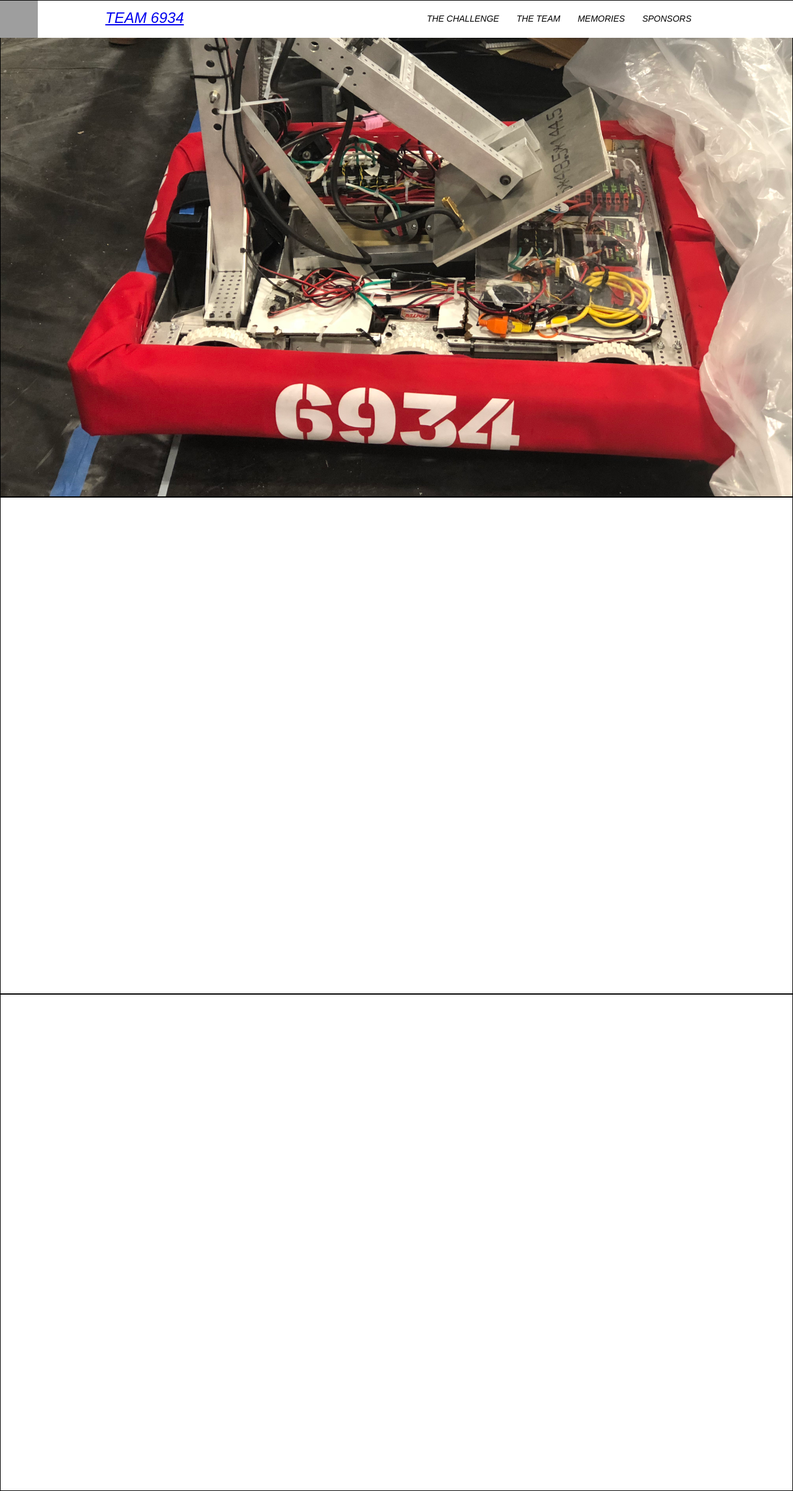
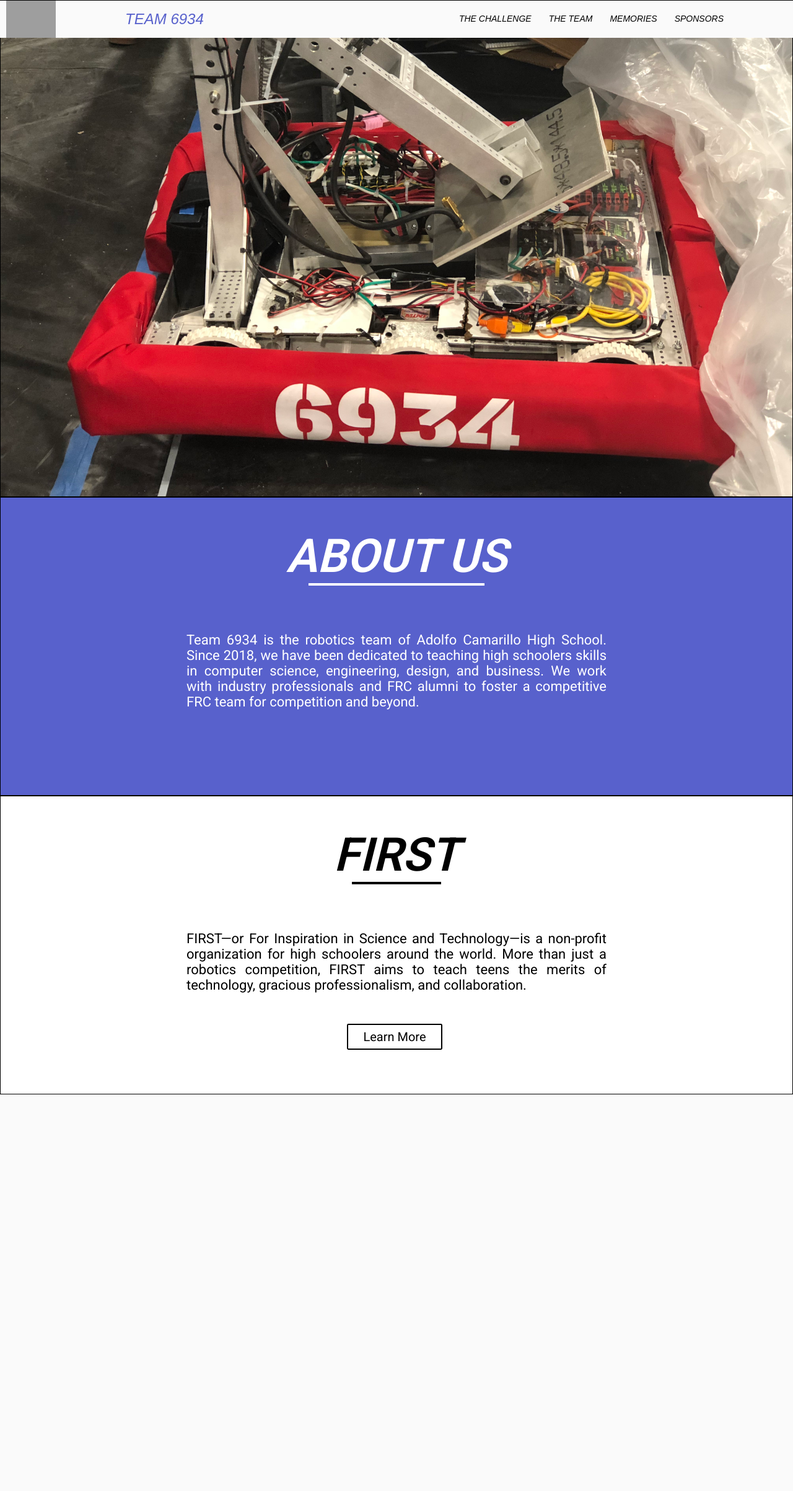
Before and after one commit to ACHS-Robotics/website, a PHP site: page /IndexV2.html in a window 1280 px wide. Shown: the whole page at 62% size. After the commit the page ends 1766 px from the top, so only its background shows below. Run offline with PHP 8.4, Linux system fonts and the light colour scheme; grey boxes are pictures that could not be loaded.

Commit message:
Added Base "About Us" and "FIRST" to Index
Also re scaled some values from px to em for better resizability

```diff
--- a/IndexV2.html
+++ b/IndexV2.html
@@ -4,6 +4,7 @@
         <meta charset="UTF-8">
         <title>Welcome</title>
         <link rel="stylesheet" href=IndexV2stylesheet.css>
+
         <style type="text/css">
             body{ font: 14px sans-serif; text-align: center; }
         </style>
@@ -13,8 +14,7 @@
         <section id="robot-background";>
                 <nav>
                             <img src="assets/scorps-techv2.png" id="logo">
-                            <p><a href="IndexV2.html"><i>TEAM 6934</i></a></p>
-
+                            <p><a href="IndexV2.html" id="name"><i>TEAM 6934</i></a></p>
                         <ul>
                             <li><a href="2020.html"><i>THE CHALLENGE</i></a></li>
                             <li><a href="team.html"> <i>THE TEAM</i></a></li>
@@ -24,7 +24,7 @@
                                     <li><a href="gallery2020.html"> <i>2020 Season</i></a></li>
                                 </ul>
                             </li>
-                            <li><a><i>SPONSORS</i></a></li>
+                            <li><a href="#"><i>SPONSORS</i></a></li>
 
                         </ul>
                     </nav>
@@ -32,18 +32,33 @@
     </header>
 
     <main>
+        <section id="about">
+            <div class="about-container">
+                <h><i>ABOUT US</i></h>
+                <div class="about-horiz-line"> </div>
+                <p> Team 6934 is the robotics team of Adolfo Camarillo High School. Since 2018, we have been dedicated to teaching high schoolers skills in computer science, engineering, design, and business.
+                We work with industry professionals and FRC alumni to foster a competitive FRC team for competition and beyond.
+                </p>
+            </div>
+            <div>
+
+            </div>
+        </section>
         <section id="FIRST">
-        <div>
-            <p>
-            </p>
+        <div class="first-container">
+                <h><i>FIRST</i></h>
+                <div class="first-horiz-line"> </div>
+                <p> FIRST—or For Inspiration in Science and Technology—is a non-profit organization for high schoolers around the world. More than just a robotics competition,
+                    FIRST aims to teach teens the merits of technology, gracious professionalism, and collaboration.
+                </p>
+                <a href="https://www.firstinspires.org/" class="button1">Learn More</a>
+
         </div>
         </section>
-        <section id="about">
+
+        <setion id="contact">
 
         </section>
-        <setion id="contact">
-
-        </setion>
     </main>
 </body>
 </html>
--- a/IndexV2stylesheet.css
+++ b/IndexV2stylesheet.css
@@ -1,6 +1,7 @@
+@import url('https://fonts.googleapis.com/css?family=Roboto:400,600');
+
 *{
 	 margin:0;
-	 padding:0;
  }
 
  body{
@@ -11,24 +12,36 @@
  nav{
 	position: fixed;
 	 width:100%;
-	 height:60px;
-	 background-color:rgb(255,255,255);
-
+	 height:4.28em;
+	 /*height:60px*/
+	 background-color:rgb(250,250,250);
  }
 
  nav p{
-	margin-left: 150px;
+	margin-left: 7em;
+	/*margin-left:150px;*/
 	 font-family:arial;
 	 color:black;
 	 font-size:24px;
-	 line-height:55px;
+	 line-height:2.5em;
+	 /*line-height:55px;*/
 	 float:left;
-	 padding: 0px 20px
+	 padding: 0em 1.42em;
+	/* padding: 0px 20px;*/
+ }
+ #name{
+	text-decoration: none;
+	color:rgb(88, 97, 204);
+	font-weight: 500;
+ }
+ #name:hover{
+	 color:rgb(73,82,189);
  }
 
 nav ul{
 	float:right;
-	margin-right: 150px;
+	margin-right:7em;
+	/*margin-right: 150px;*/
 }
 
 nav ul li{
@@ -45,14 +58,15 @@ nav ul li a {
 	font-family:arial;
 	color:black;
 	font-size:14px;
-	padding:21px 14px;
+	padding:1.5em 1em;
+	/*padding:21px 14px;*/
 	text-decoration:none;
-	border-bottom: white 0px;
+	border-bottom: white 0em;
 }
 
 nav ul li a:hover {
-	color:rgb(30,100,250);
-	border-bottom: rgb(30,100,250) solid 4px;
+	color:rgb(50,130,250);
+	border-bottom: rgb(88, 97, 204) solid 0.28em;
 	/*transition:0.2s;*/
 }
 
@@ -61,7 +75,7 @@ nav ul li ul{
 	position:absolute;
 	background-color:white;
 	padding:10px;
-	border-radius:0px 0px 4px 4px;
+	border-radius:0em 0em 0.28em 0.28em;
 }
 nav ul li:hover ul{
 	display:block;
@@ -69,22 +83,23 @@ nav ul li:hover ul{
 
 nav ul li ul li {
 	width:180px;
-	border-radius:4px;
+	border-radius:0.28em;
 }
 nav ul li ul li a{
 	color:black;
 	display:block;
-	padding:8px 14px;
+	padding: 0.57em 1em;
+	/*padding:8px 14px;*/
 	border-bottom: none;
 }
 nav ul li ul li:hover a{
-	color: white;
-	background-color: rgb(200,200,200);
+	color: rgb(88, 97, 204);
 	/*color:rgb(30,100,255);*/
 	border-bottom: none;
 }
 section{
-	height: 100vh;
+	font-family: 'Roboto', sans-serif;
+	height: 60vh;
 	display:flex;
 	justify-content: center;
 	border: 1px solid black;
@@ -110,11 +125,73 @@ section{
 	/*background-image: linear-gradient(rgba(255,255,255,0),rgba(255,255,255,0)), url("assets/_firstlogo.png");*/
 }
 #about {
+  background-color:rgb(88, 97, 204);
+}
+.about-container{
+	padding-top:50px;
+}
+.about-container h{
+	font-size: 75px;
+	font-weight:900;
+	color:white;
+}
+.about-container p{
+	color:white;
+	font-size:22px;
+	padding: 75px 300px 50px 300px;
+	text-align: justify;
+}
 
+.about-horiz-line{
+	width: 20em;
+	border: 2px solid white;
+	height: 0px;
+	margin: 0 auto;
 }
+.first-container{
+	padding-top:50px;
+}
+.first-container h{
+	font-size: 75px;
+	font-weight:900;
+	color:black;
+}
+.first-container p{
+	color:black;
+	font-size:22px;
+	padding: 75px 300px 50px 300px;
+	text-align: justify;
+}
+.first-horiz-line{
+	width: 10em;
+	border: 2px solid black;
+	height: 0px;
+	margin: 0 auto;
+}
+
 #contact {
 
 }
+/* I stole these buttons...and go figure they don't use px so they are more scalable*/
+a.button1{
+	display:inline-block;
+	padding:0.35em 1.2em;
+	border:0.1em solid black;
+	margin:0 0.3em 0.3em 0;
+	border-radius:0.12em;
+	box-sizing: border-box;
+	text-decoration:none;
+	font-family:'Roboto',sans-serif;
+	font-size:20px;
+	font-weight:500;
+	color:black;
+	text-align:center;
+	transition: all 0.2s;
+	}
+a.button1:hover{
+	color:rgb(88, 97, 204);
+	border:0.1em solid rgb(88, 97, 204);
+	}
 
 header {
 	display:flex;
--- a/start.html
+++ b/start.html
@@ -4,10 +4,10 @@
 </head>
 <body>
     <header>
-        <section id="robot-background";>
+        <section id="robot-background">
                 <nav>
-                            <img src="assets/scorps-techv2.png" id="logo">
-                            <p><a href="IndexV2.html"><i>TEAM 6934</i></a></p>
+
+                            <p><a href="IndexV2.html" id="name"><i>TEAM 6934</i></a></p>
 
                         <ul>
                             <li><a href="2020.html"><i>THE CHALLENGE</i></a></li>
```
Also changed, not shown: team.html (+7 -8 lines).
